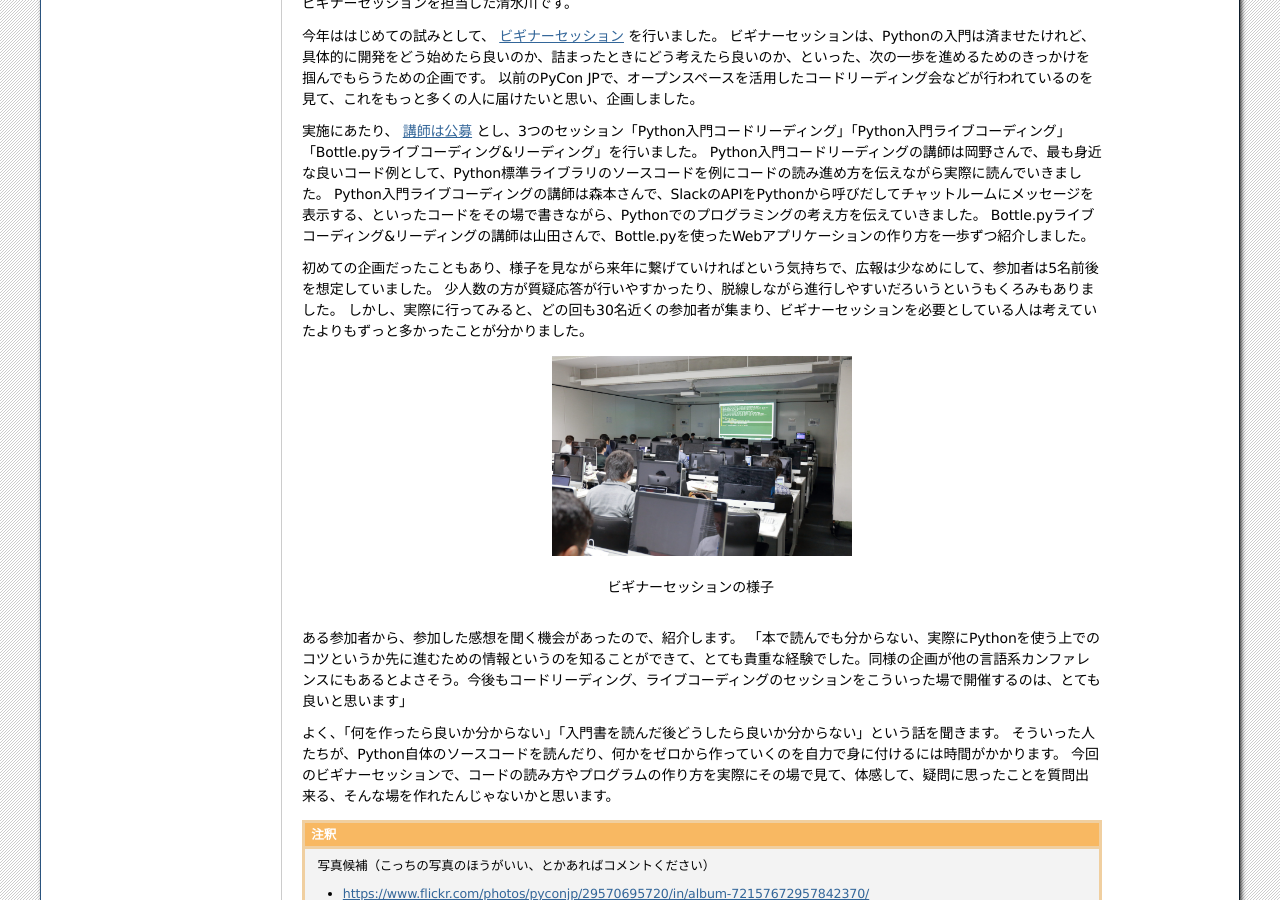
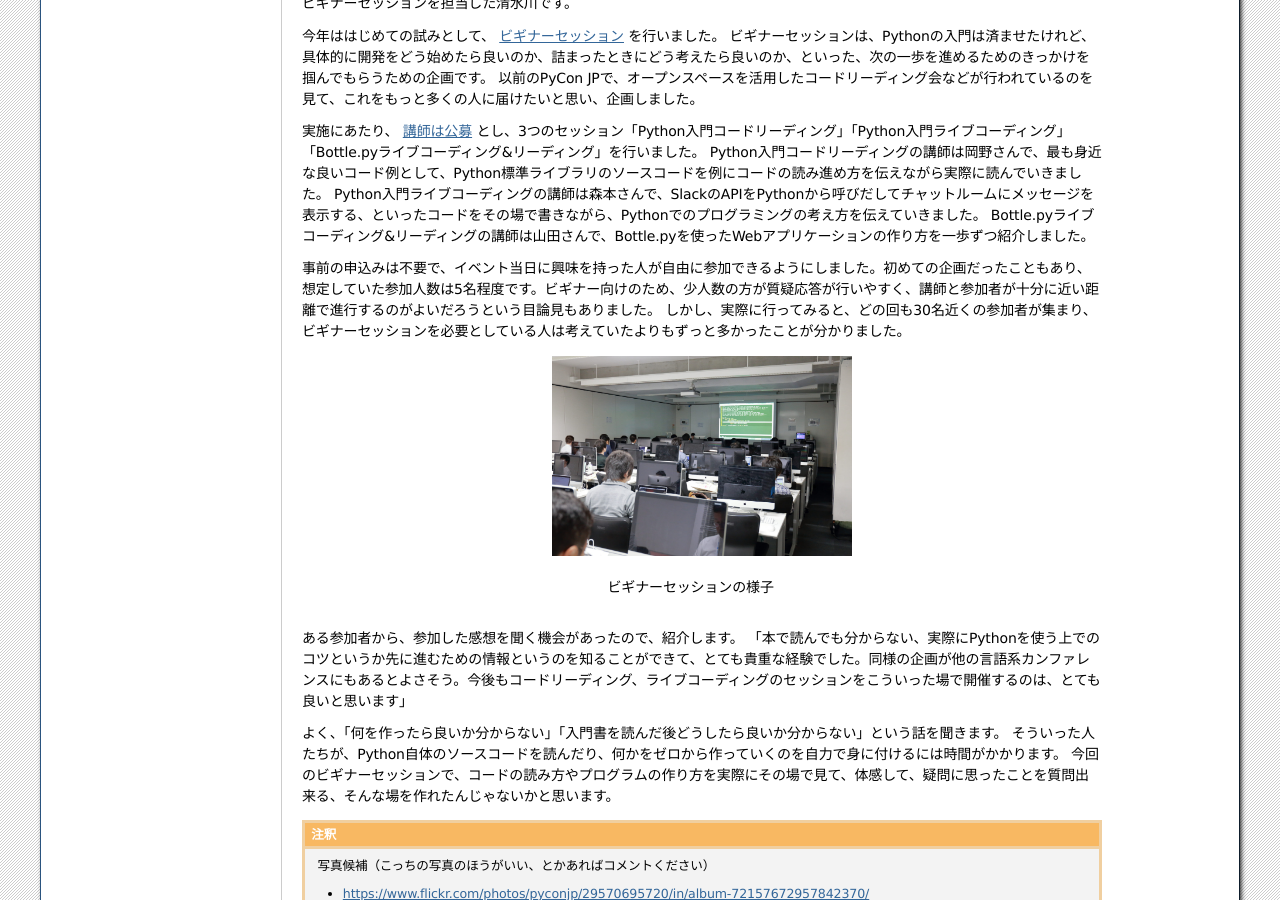
Before and after one commit to pyconjp/shoeisha2016, a Sphinx documentation site: the page built from source/afterreport_02_program.rst, in a window 1280 px wide and 900 px high, scrolled down 7719 px. Built offline with Sphinx 7.4.7, drawn with Linux system fonts in a browser that asks for light colours.

Commit message:
refs #SAR-1574 ビギナーセッション, アップデート

```diff
--- a/source/afterreport_02_program.rst
+++ b/source/afterreport_02_program.rst
@@ -248,8 +248,7 @@ Python入門コードリーディングの講師は岡野さんで、最も身
 Python入門ライブコーディングの講師は森本さんで、SlackのAPIをPythonから呼びだしてチャットルームにメッセージを表示する、といったコードをその場で書きながら、Pythonでのプログラミングの考え方を伝えていきました。
 Bottle.pyライブコーディング&リーディングの講師は山田さんで、Bottle.pyを使ったWebアプリケーションの作り方を一歩ずつ紹介しました。
 
-初めての企画だったこともあり、様子を見ながら来年に繋げていければという気持ちで、広報は少なめにして、参加者は5名前後を想定していました。
-少人数の方が質疑応答が行いやすかったり、脱線しながら進行しやすいだろいうというもくろみもありました。
+事前の申込みは不要で、イベント当日に興味を持った人が自由に参加できるようにしました。初めての企画だったこともあり、想定していた参加人数は5名程度です。ビギナー向けのため、少人数の方が質疑応答が行いやすく、講師と参加者が十分に近い距離で進行するのがよいだろうという目論見もありました。
 しかし、実際に行ってみると、どの回も30名近くの参加者が集まり、ビギナーセッションを必要としている人は考えていたよりもずっと多かったことが分かりました。
 
 
```
